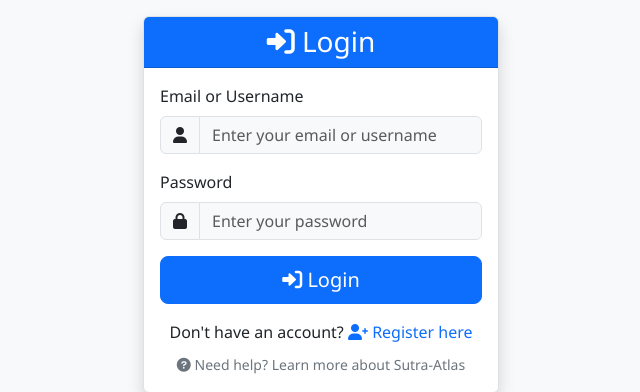
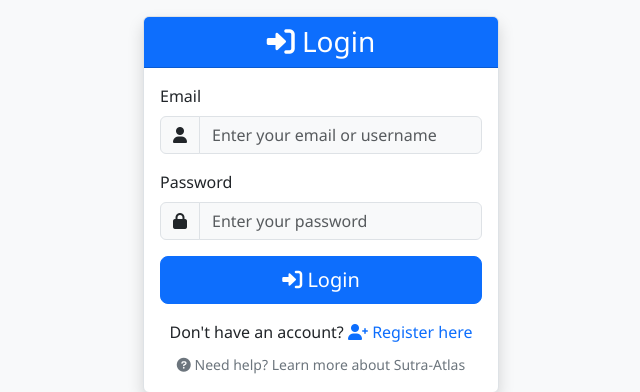
Before and after one commit to d-sakshiway/sutraAtlas, a Flask app: page / in a window 1280 px wide. Shown: the part 62-454 px from the top of the page, without its empty margins (319-959 px from the left). Run offline with Flask 2, Linux system fonts and the light colour scheme.

Commit message:
minor change on login page

```diff
--- a/app/templates/login.html
+++ b/app/templates/login.html
@@ -10,7 +10,7 @@
       <div class="card-body">
         <form id="login-form" novalidate>
           <div class="mb-3">
-            <label for="email" class="form-label">Email or Username</label>
+            <label for="email" class="form-label">Email</label>
             <div class="input-group">
               <span class="input-group-text"><i class="fas fa-user"></i></span>
               <input type="email" class="form-control" id="email" placeholder="Enter your email or username" required />
```
